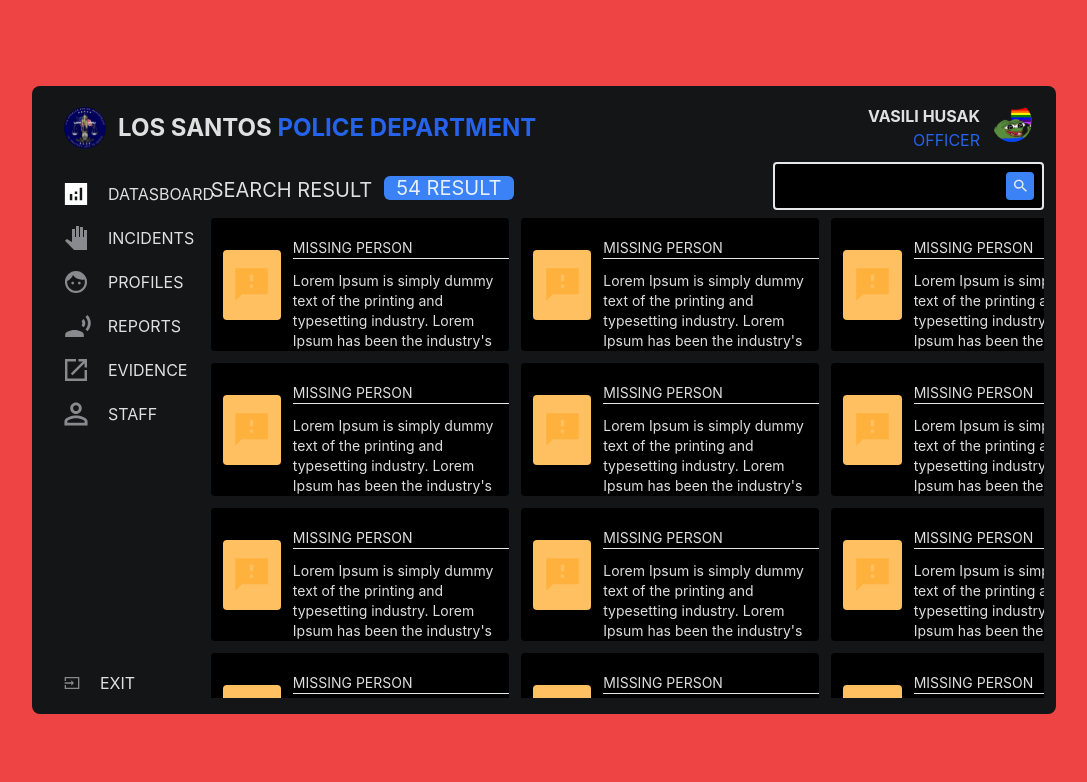
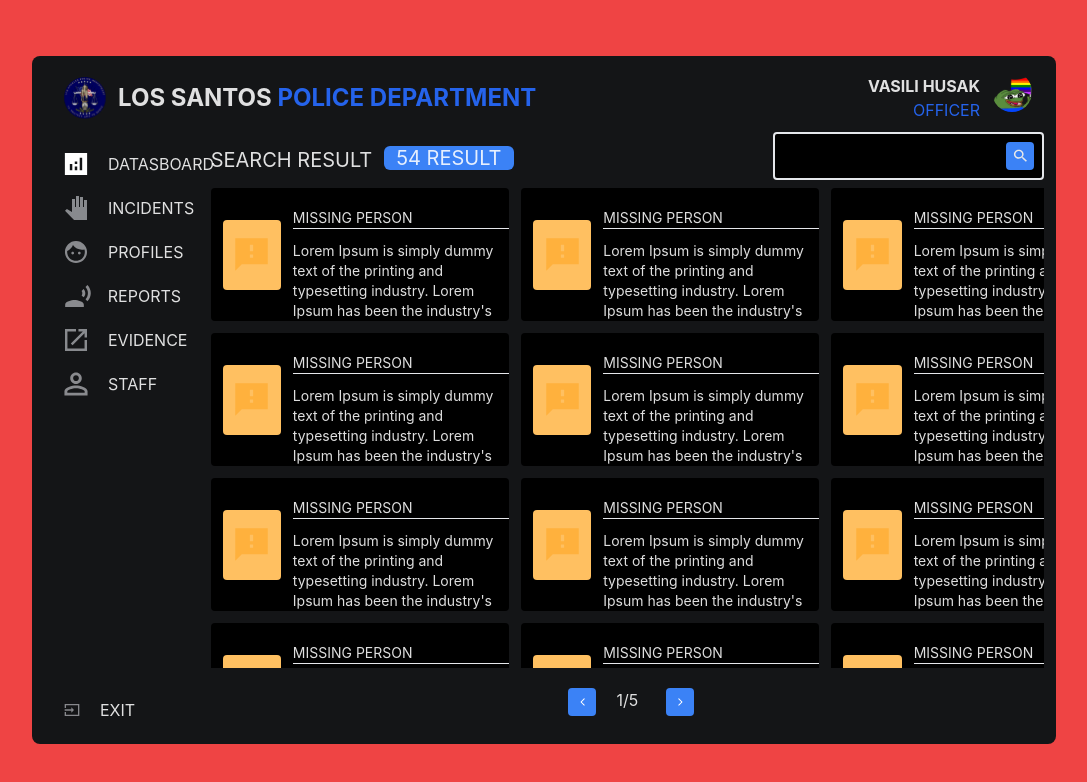
Before and after one commit to ClaudioCunhaDev/PD, a React (Vite) app: page / in a window 1280 px wide. Both pictures are taken after a click on the element "INCIDENTS". Shown: the top 782 px of the page, without its empty margins (96-1183 px from the left). Built offline with nearby package versions, Linux system fonts and the light colour scheme.

Commit message:
[SVRP-49] incidents arrow's

```diff
--- a/src/App.tsx
+++ b/src/App.tsx
@@ -36,7 +36,9 @@ function App() {
           <div className="col-span-2">
             <Menu />
           </div>
-          <div className="col-span-10">{renderPage()}</div>
+          <div className="col-span-10">
+            {renderPage()}
+          </div>
         </div>
       </div>
     </div>
--- a/src/components/Incidents.tsx
+++ b/src/components/Incidents.tsx
@@ -2,6 +2,8 @@ import React from "react";
 import Warning from "./share/warning/Warning";
 import feedBack from "../assets/feedback.svg";
 import SearchBar from "./share/search/SearchBar";
+import ArrowLeft from "./share/arrows/Arrow_right";
+import ArrowRight from "./share/arrows/Arrow_left";
 
 const Incidents = () => {
   return (
@@ -13,11 +15,13 @@ const Incidents = () => {
             <h1>54 RESULT</h1>
           </div>
         </div>
-        <div className="w-[32.5%] mb-2"><SearchBar/></div>
+        <div className="w-[32.5%] mb-2">
+          <SearchBar />
+        </div>
       </div>
 
       <div className="flex gap-3 h-[60vh] overflow-auto">
-      <div className="flex flex-col gap-3">
+        <div className="flex flex-col gap-3">
           <Warning
             name="MISSING PERSON"
             description="Lorem Ipsum is simply dummy text of the printing and typesetting industry. Lorem Ipsum has been the industry's"
@@ -99,6 +103,11 @@ const Incidents = () => {
           />
         </div>
       </div>
+      <div className="flex justify-center pt-5">
+        <ArrowRight />
+        <h1 className="px-5">1/5</h1>
+        <ArrowLeft />
+      </div>
     </div>
   );
 };
```
